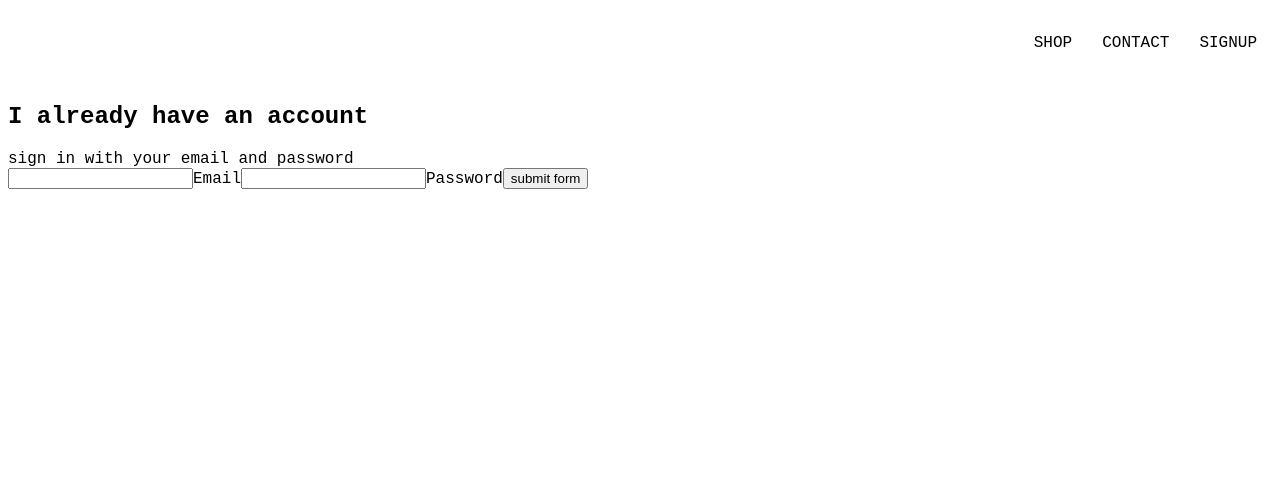
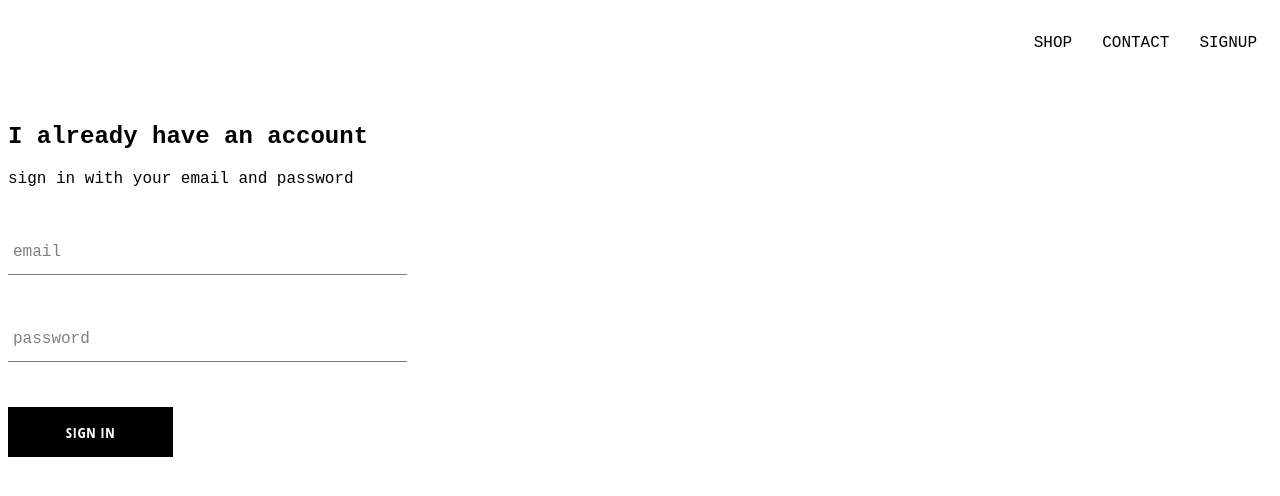
Before and after one commit to TabotCharlesBessong/UdemyMernLectures, a React (Create React App) app in the folder 12.Startingprojects/: page /form in a window 1280 px wide. Shown: the top 496 px of the page. Built offline with nearby package versions, Linux system fonts and the light colour scheme; some icons are missing.

Commit message:
creadted form components for modularity

```diff
--- /dev/null
+++ b/12.Startingprojects/src/components/button/Button.jsx
@@ -0,0 +1,13 @@
+
+import React from 'react'
+import './Button.scss'
+
+const Button = ({children , ...otherProps}) => {
+  return (
+    <button className='custom-button' {...otherProps}  >
+      {children}
+    </button>
+  )
+}
+
+export default Button
--- /dev/null
+++ b/12.Startingprojects/src/components/button/Button.scss
@@ -0,0 +1,23 @@
+
+.custom-button {
+  min-width: 165px;
+  width: auto;
+  height: 50px;
+  letter-spacing: 0.5px;
+  line-height: 50px;
+  padding: 0 35px 0 35px;
+  font-size: 15px;
+  background-color: black;
+  color: white;
+  text-transform: uppercase;
+  font-family: 'Open Sans Condensed';
+  font-weight: bolder;
+  border: none;
+  cursor: pointer;
+
+  &:hover {
+    background-color: white;
+    color: black;
+    border: 1px solid black;
+  }
+}
--- /dev/null
+++ b/12.Startingprojects/src/components/form-input/FormInput.jsx
@@ -0,0 +1,17 @@
+
+import React from 'react'
+import './FormInput.scss'
+
+const FormInput = ({handleChange,label,...otherProps}) => {
+  return (
+    <div className='group' >
+      <input  onChange={handleChange} {...otherProps} className="form-input" />
+      {label ?
+      (<label className={`${otherProps.value.length ? 'shrink' :'' } form-input-label `}  > {label} </label>
+        )  :null
+       }
+    </div>
+  )
+}
+
+export default FormInput
--- /dev/null
+++ b/12.Startingprojects/src/components/form-input/FormInput.scss
@@ -0,0 +1,55 @@
+
+$sub-color: grey;
+$main-color: black;
+
+@mixin shrinkLabel {
+  top: -14px;
+  font-size: 12px;
+  color: $main-color;
+}
+
+.group {
+  position: relative;
+  margin: 45px 0;
+
+  .form-input {
+    background: none;
+    background-color: white;
+    color: $sub-color;
+    font-size: 18px;
+    padding: 10px 10px 10px 5px;
+    display: block;
+    width: 100%;
+    border: none;
+    border-radius: 0;
+    border-bottom: 1px solid $sub-color;
+    margin: 25px 0;
+
+    &:focus {
+      outline: none;
+    }
+
+    &:focus ~ .form-input-label {
+      @include shrinkLabel();
+    }
+  }
+
+  input[type='password'] {
+    letter-spacing: 0.3em;
+  }
+
+  .form-input-label {
+    color: $sub-color;
+    font-size: 16px;
+    font-weight: normal;
+    position: absolute;
+    pointer-events: none;
+    left: 5px;
+    top: 10px;
+    transition: 300ms ease all;
+
+    &.shrink {
+      @include shrinkLabel();
+    }
+  }
+}
--- a/12.Startingprojects/src/components/signin/SignIn.jsx
+++ b/12.Startingprojects/src/components/signin/SignIn.jsx
@@ -1,5 +1,8 @@
 
 import React, { Component } from 'react'
+import Button from '../button/Button'
+import FormInput from '../form-input/FormInput'
+import './SignIn.scss'
 
 export default class SignIn extends Component {
 
@@ -26,11 +29,21 @@ export default class SignIn extends Component {
         <h2>I already have an account </h2>
         <span> sign in with your email and password </span>
         <form onSubmit={this.handleSubmit}  action="">
-          <input type="email" name='email' value={this.state.email}  required onChange={this.handleChange}  />
-          <label htmlFor="email">Email</label>
-          <input onChange={this.handleChange} type="password" name='password' value={this.state.password}  required  />
-          <label htmlFor="password">Password</label>
-          <button type="submit">submit form</button>
+          <FormInput
+          type="email"
+          name='email'
+          label="email"
+          value={this.state.email}
+          required
+          handleChange={this.handleChange}  />
+          <FormInput
+          handleChange={this.handleChange}
+          type="password"
+          name='password'
+          label="password"
+          value={this.state.password}
+          required  />
+          <Button type='submit' > Sign In </Button>
         </form>
       </div>
     )
--- a/12.Startingprojects/src/components/signin/SignIn.scss
+++ b/12.Startingprojects/src/components/signin/SignIn.scss
@@ -0,0 +1,10 @@
+
+.sign-in{
+  width: 30vw;
+  display: flex;
+  flex-direction: column;
+
+  .title{
+    margin: 10px 0;
+  }
+}
```
